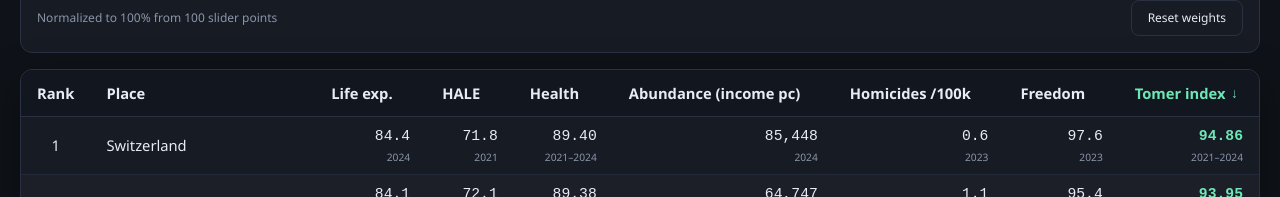
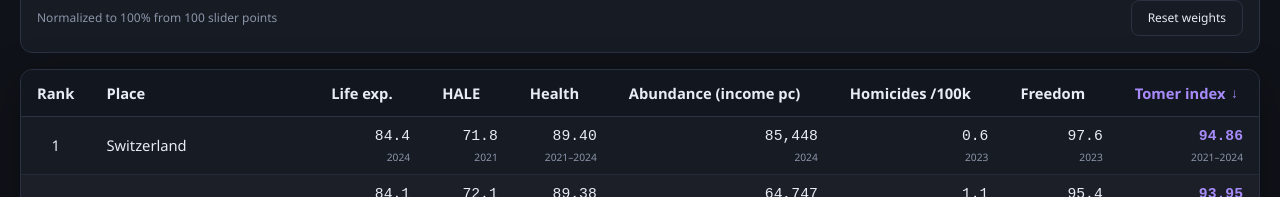
Before and after one commit to Tomer2006/tomer-index, a Next.js app: page / in a window 1280 px wide. Shown: the part 755-952 px from the top of the page. Built offline with nearby package versions, Linux system fonts and the light colour scheme.

Commit message:
Match leaderboard Tomer index to chart color

```diff
--- a/src/components/leaderboard.jsx
+++ b/src/components/leaderboard.jsx
@@ -22,11 +22,14 @@ import {
 } from "../view-model.js";
 import { dataQualityForRow } from "../data-quality.js";
 import { YEAR_MAX } from "../site-years.js";
+import { metricDefs } from "../metric-defs.js";
 import {
   geographicRegionForRow,
   matchesRegions,
   regionOptions,
 } from "../regions.js";
+
+const tomerColor = metricDefs.find((metric) => metric.key === "customIndex").color;
 
 export default function Leaderboard() {
   const [params, update] = useQuery();
@@ -270,7 +273,7 @@ export default function Leaderboard() {
               </button>
             </div>
             <div className="table-wrap">
-              <table className="leaderboard-table">
+              <table className="leaderboard-table" style={{ "--tomer-color": tomerColor }}>
                 <thead>
                   <tr>
                     <th scope="col">Rank</th>
@@ -341,7 +344,7 @@ export default function Leaderboard() {
                         <QualityBadge quality={qualityFor(row)} />
                       </td>
                       {columns.map((column) => (
-                        <td key={column.key}>
+                        <td key={column.key} data-metric={column.key}>
                           <MetricCell
                             compact
                             row={row}
@@ -363,7 +366,7 @@ export default function Leaderboard() {
                 </tbody>
               </table>
             </div>
-            <div className="leaderboard-cards">
+            <div className="leaderboard-cards" style={{ "--tomer-color": tomerColor }}>
               {rows.map((row, i) => (
                 <article className="leaderboard-card" key={row.iso}>
                   <div className="leaderboard-card-head">
@@ -387,7 +390,7 @@ export default function Leaderboard() {
                   </div>
                   <dl className="leaderboard-card-grid">
                     {[columns.at(-1), ...columns.slice(0, -1)].map((column) => (
-                      <div key={column.key}>
+                      <div key={column.key} data-metric={column.key}>
                         <dt>{column.label}</dt>
                         <dd>
                           <MetricCell
--- a/src/style.css
+++ b/src/style.css
@@ -1098,6 +1098,13 @@ a {
 
 .leaderboard-table .th-sort.is-active {
   color: var(--accent);
+}
+
+.leaderboard-table .th-sort[data-sort="tomer"],
+.leaderboard-table td[data-metric="tomer"] .metric-cell-value,
+.leaderboard-card-grid [data-metric="tomer"] dt,
+.leaderboard-card-grid [data-metric="tomer"] .metric-cell-value {
+  color: var(--tomer-color);
 }
 
 .leaderboard-table .th-sort-icon {
```
